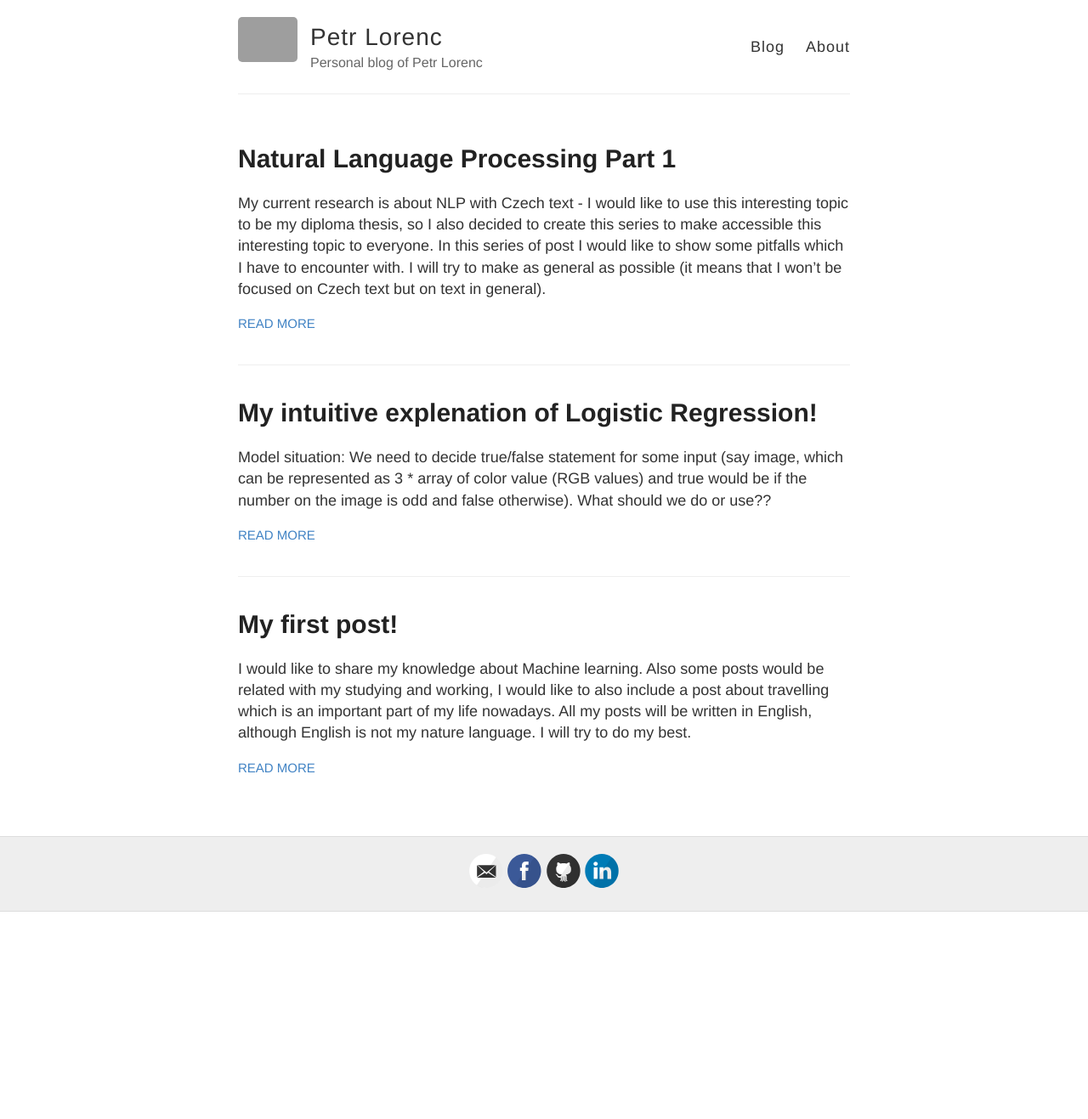
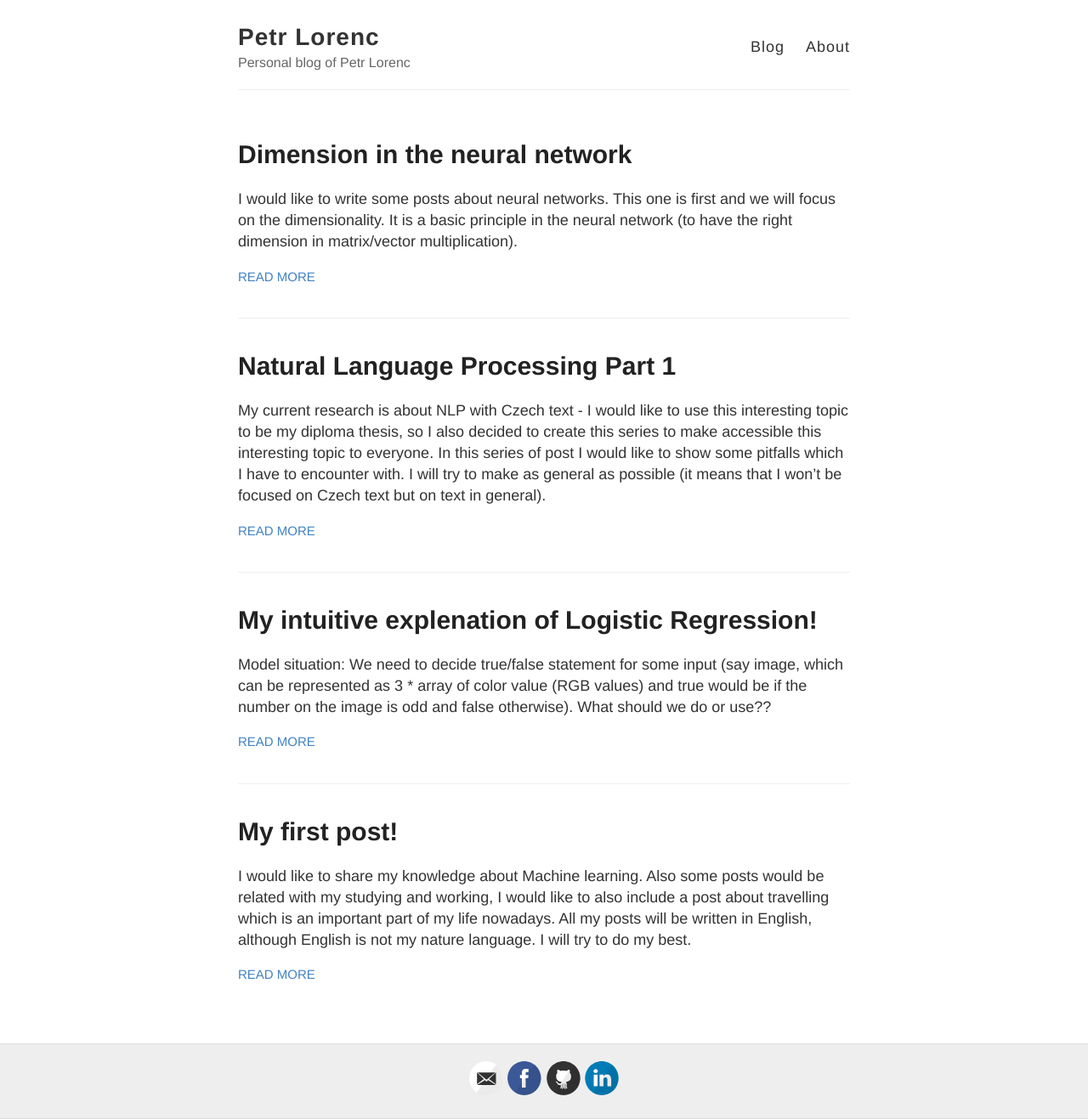
Before and after one commit to petrLorenc/petrLorenc.github.io, a Jekyll site: the page built from index.html, in a window 1280 px wide. Shown: the whole page at 85% size. Built offline with Jekyll 4.4.1, drawn with Linux system fonts in a browser that asks for light colours; before the commit the page ends 1073 px from its top, so only the background shows below that; grey boxes are pictures that could not be loaded.

Commit message:
Dimension of the neural network

```diff
--- a/_layouts/default.html
+++ b/_layouts/default.html
@@ -9,7 +9,7 @@
       <script src="http://html5shiv.googlecode.com/svn/trunk/html5.js"></script>
     <![endif]-->
 
-    <link rel="stylesheet" type="text/css" href="{{ site.baseurl }}/style.css" />
+    <link rel="stylesheet" type="text/css" href="{{ site.baseurl }}/css/style.css" />
     <link rel="alternate" type="application/rss+xml" title="{{ site.name }} - {{ site.description }}" href="{{ site.baseurl }}/feed.xml" />
 
     <script type="text/javascript" async
@@ -20,12 +20,11 @@
 
   <body>
     <div class="wrapper-masthead">
-      <div class="container">
+      <div class="container head">
         <header class="masthead clearfix">
-          <a href="{{ site.baseurl }}/" class="site-avatar"><img src="{{ site.avatar }}" /></a>
 
           <div class="site-info">
-            <h1 class="site-name"><a href="{{ site.baseurl }}/">{{ site.name }}</a></h1>
+            <h1 class="site-name"><a href="{{ site.baseurl }}/"><b>{{ site.name }}</b></a></h1>
             <p class="site-description">{{ site.description }}</p>
           </div>
 
--- /dev/null
+++ b/_posts/2017-8-28-Dimensions-of-layers-in-the-neural-network.md
@@ -0,0 +1,56 @@
+---
+layout: post
+title: Dimension in the neural network
+---
+I would like to write some posts about neural networks. This one is first and we will focus on the dimensionality. It is a basic principle in the neural network (to have the right dimension in matrix/vector multiplication).
+
+It is always good to use a piece of paper. You can sketch your neural network like this:
+
+<img src="{{ site.baseurl }}/images/Neural_network/nn.jpeg" />
+
+We should focus on the first layer (neurons in the red boxes):
+
+<img src="{{ site.baseurl }}/images/Neural_network/nn2.png" />
+
+Here is what we know already from looking at picture
+
+* To not confuse you, I write the dimension in this format \\((row, column) \\)
+* Input is \\((3, 1)\\) - 3 input features
+* Layer 1 state is \\((4, 1)\\) - 4 features
+* Layer 1 activation is \\((4, 1)\\) - 4 activation features
+
+We need to deduce weight and biasis.
+
+\\[ z = W * x + b \\]
+\\[ a = g(z) \\]
+
+so
+
+\\[(4,1) = (w1, w2) * (3,1) + (b1, b2)\\]
+\\[(4,1) = g((4,1)) \\]
+
+Last equation is sutisfied because our g funciton in general does not change dimensionality. To satisfy first equation we need some basic matrix calculus:
+
+\\[ (a, b) * (c, d) = (a, d) \\]
+<p align="center">
+	if and only if b=c
+</p>
+
+I will recommend to look at the <a href="https://en.wikipedia.org/wiki/Matrix_multiplication">Wikipedia</a>. Or just these two images:
+
+<img src="{{ site.baseurl }}/images/Neural_network/matrix_mul.svg" />
+
+<img src="{{ site.baseurl }}/images/Neural_network/matrix_mul2.svg" />
+
+Then it is obvious that:
+
+\\[(4, 1) = (w1, w2) * (3, 1) \\]
+<p align="center">
+	if and only if w1 = 4 and w2 = 3
+</p>
+
+And \\(b\\) is obvious because it is basic addition of matrix, so result is:
+
+\\[(4, 1) = (4, 1) * (3, 1) + (4, 1)\\]
+
+Images are taken from <a href="http://cs231n.github.io/neural-networks-1/">CS231n</a>.
```
Also changed, not shown: css/style.scss (renamed from style.scss), images/Activation_function/summary.png (added), images/Neural_network/matrix_mul.svg (added), images/Neural_network/matrix_mul2.svg (added), images/Neural_network/nn.jpeg (added), images/Neural_network/nn2.png (added).
